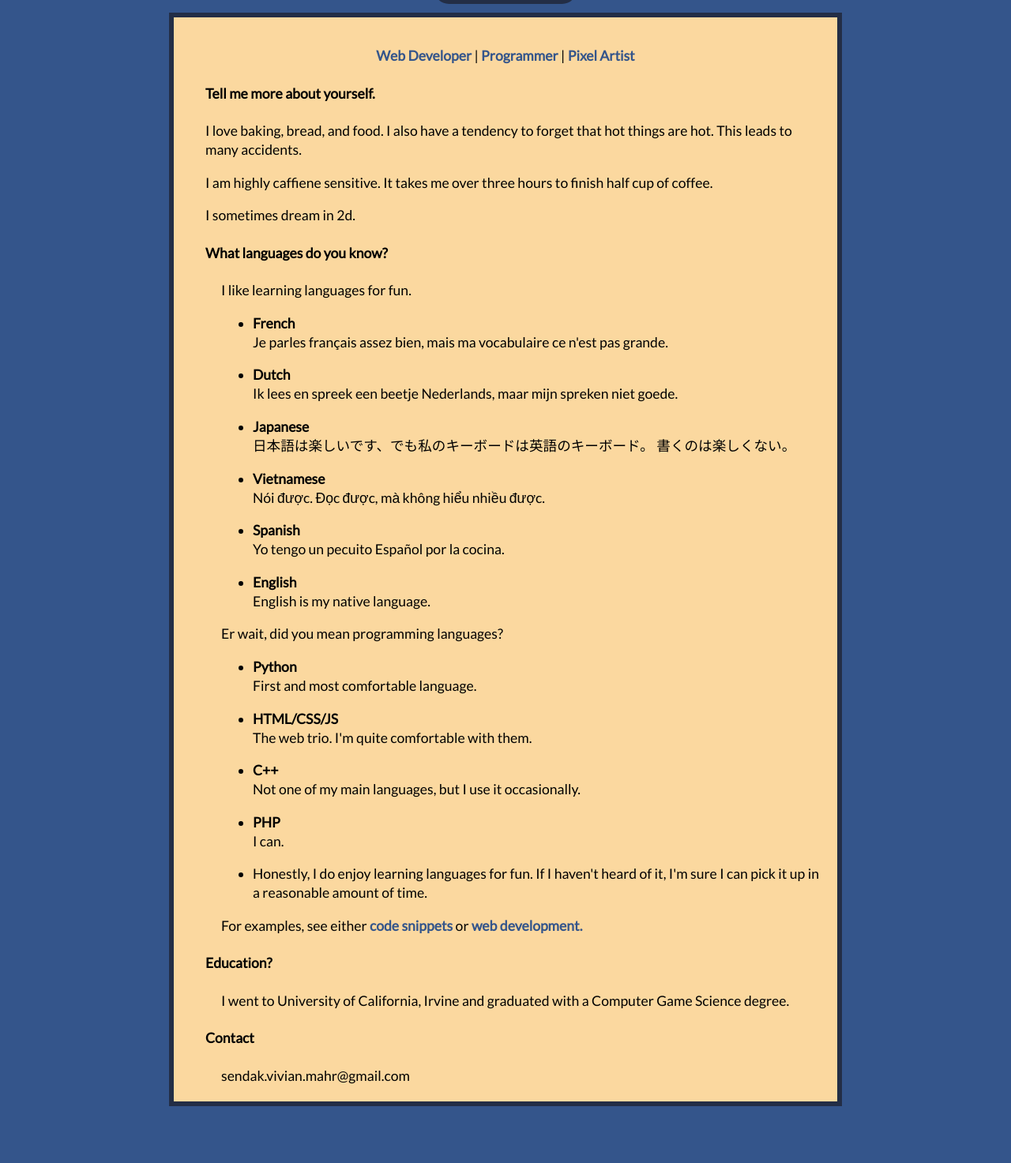
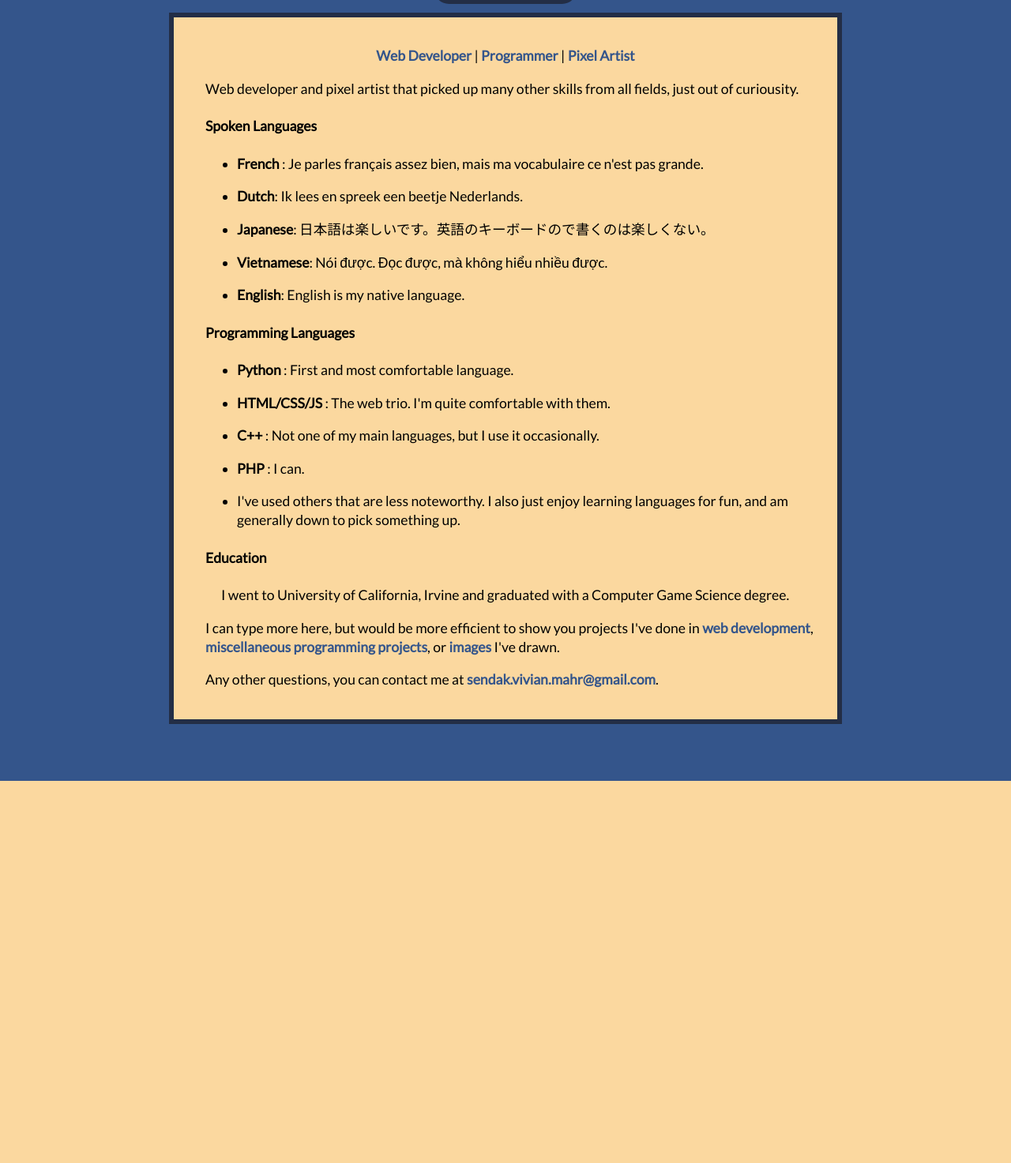
Before and after one commit to sendakvmahr/pythonanywhere_personal_site, a Flask app: page /about in a window 1280 px wide. Shown: the part 225-1698 px from the top of the page at 79% size. After the commit the page ends 1214 px from the top, so only its background shows below. Run offline with Flask 2, Linux system fonts and the light colour scheme.

Commit message:
about/development pages fleshed out

```diff
--- a/app/templates/index.html
+++ b/app/templates/index.html
@@ -5,42 +5,34 @@
 		<a href="{{ url_for('development') }}">Programmer</a> |
 		<a href="{{ url_for('pixel_art') }}">Pixel Artist</a>
 		<div class="indent">
-			<h4>Tell me more about yourself.</h4>
-			<p>I love baking, bread, and food. I also have a tendency to forget that hot things are hot. This leads to many accidents. </p>
-			<p>I am highly caffiene sensitive. It takes me over three hours to finish half cup of coffee. </p>
-			<p>I sometimes dream in 2d.</p>
+			<p>Web developer and pixel artist that picked up many other skills from all fields, just out of curiousity.</p>
 		</div>
 		<div class="indent">
-			<h4>What languages do you know?</h4>
-			<div class="indent">
-				I like learning languages for fun.
-				<ul id="languages">
-					<li><strong>French </strong><br>  Je parles français assez bien, mais ma vocabulaire ce n'est pas grande.</li>
-					<li><strong>Dutch </strong><br>  Ik lees en spreek een beetje Nederlands, maar mijn spreken niet goede.</li>
-					<li><strong>Japanese </strong><br>  日本語は楽しいです、でも私のキーボードは英語のキーボード。 書くのは楽しくない。</li>
-					<li><strong>Vietnamese </strong><br>  Nói được. Đọc được, mà không hiểu nhiều được.</li>
-					<li><strong>Spanish </strong><br>  Yo tengo un pecuito Español por la cocina.</li>
-					<li><strong>English </strong><br>  English is my native language.</li>
-				</ul>
-				Er wait, did you mean programming languages?
-				<ul>
-					<li><strong>Python </strong><br> First and most comfortable language. </li>
-					<li><strong>HTML/CSS/JS </strong><br> The web trio. I'm quite comfortable with them.</li>
-					<li><strong>C++ </strong><br> Not one of my main languages, but I use it occasionally.</li>
-					<li><strong>PHP </strong><br> I can.</li>
-					<li>Honestly, I do enjoy learning languages for fun. If I haven't heard of it, I'm sure I can pick it up in a reasonable amount of time. </li>
-				</ul>
-				For examples, see either <a href="{{ url_for('development') }}">code snippets</a> or <a href="{{ url_for('web_development') }}">web development. </a>
-			</div>
+			<h4>Spoken Languages</h4>
+			<ul id="languages">
+				<li><strong>French </strong>: Je parles français assez bien, mais ma vocabulaire ce n'est pas grande.</li>
+				<li><strong>Dutch</strong>: Ik lees en spreek een beetje Nederlands.</li>
+				<li><strong>Japanese</strong>: 日本語は楽しいです。英語のキーボードので書くのは楽しくない。</li>
+				<li><strong>Vietnamese</strong>: Nói được. Đọc được, mà không hiểu nhiều được.</li>
+				<li><strong>English</strong>: English is my native language.</li>
+			</ul>
+			<h4>Programming Languages</h4>
+			<ul>
+				<li><strong>Python </strong>: First and most comfortable language. </li>
+				<li><strong>HTML/CSS/JS </strong>: The web trio. I'm quite comfortable with them.</li>
+				<li><strong>C++ </strong>: Not one of my main languages, but I use it occasionally.</li>
+				<li><strong>PHP </strong>: I can.</li>
+				<li>I've used others that are less noteworthy. I also just enjoy learning languages for fun, and am generally down to pick something up. </li>
+			</ul>
 
-			<h4>Education?</h4>
+			<h4 class="hide-after">Education</h4>
 			<div class="indent">
 				I went to University of California, Irvine and graduated with a Computer Game Science degree.
 			</div>
 
-			<h4>Contact</h4>
-			<div class="indent">
-				sendak.vivian.mahr@gmail.com
-			</div>
+			<p>I can type more here, but would be more efficient to show you projects I've done in <a href="{{ url_for('web_development') }}">web development</a>, <a href="{{ url_for('development') }}">miscellaneous programming projects</a>, or <a href="{{ url_for('pixel_art') }}">images</a> I've drawn. </p>
+			<p>Any other questions, you can contact me at <a href="mailto:sendak.vivian.mahr@gmail.com">sendak.vivian.mahr@gmail.com</a>.
+			</p>
+
 	</div>
 {% endblock %}
--- a/app/templates/web_development.html
+++ b/app/templates/web_development.html
@@ -1,7 +1,7 @@
 {% extends "layout.html" %}
 {% block content %}
 	<p class="center">
-		<a href="{{ url_for('web_development') }}">Web Designer</a> |
+		<strong>Web Designer</strong> |
 		<a href="{{ url_for('development') }}">Developer</a> |
 		<a href="{{ url_for('pixel_art') }}">Pixel Artist</a>
 		<div class="indent">
```
Also changed, not shown: app/templates/development.html (+55 -3 lines), app/static/images/project images/c_sea_icon.png (added), app/static/images/project images/font.png (added), app/static/images/project images/sd_icon.png (added), app/static/images/project images/soundskript.png (added), app/static/images/project images/sphinx.png (added), app/static/images/project images/text.png (added), 2 other files.
